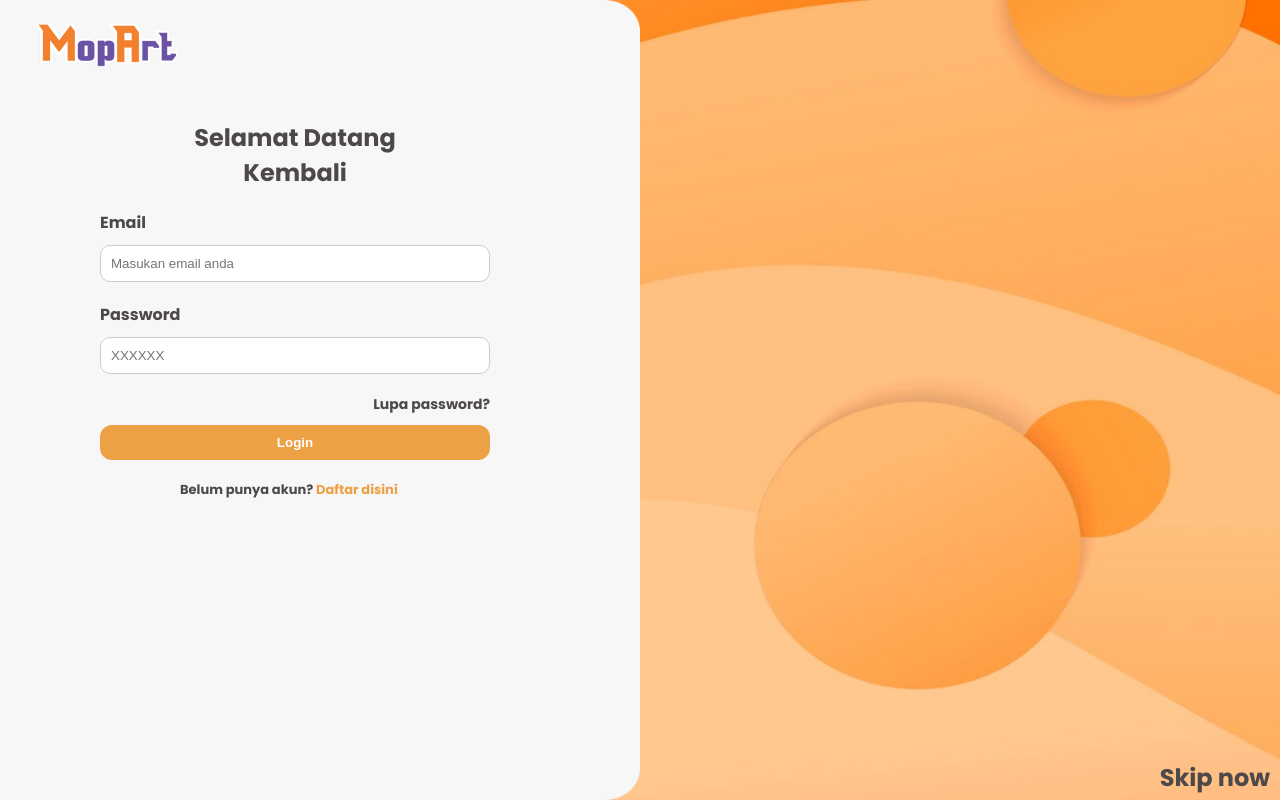
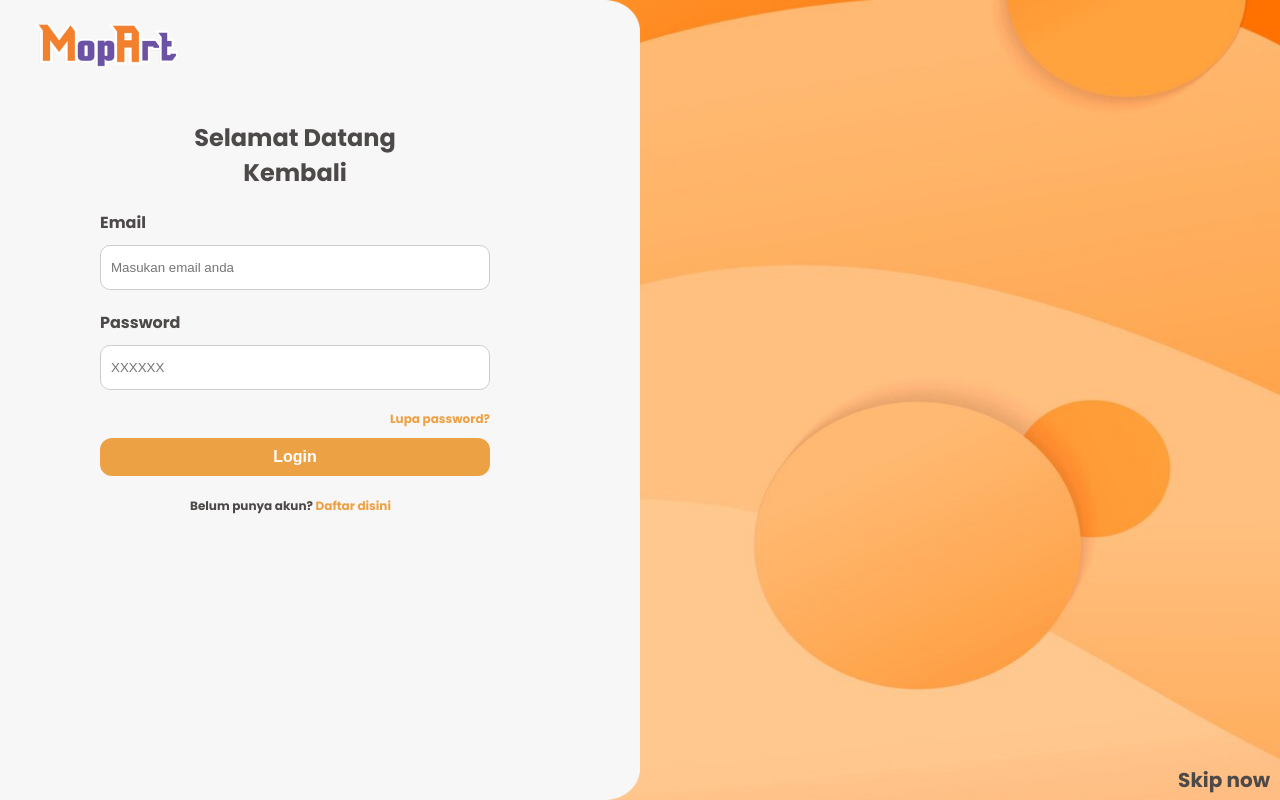
Before and after one commit to enriohernanda/Project-Massive_Compro-Developers, a PHP site: page /masuk.html in a window 1280 px wide. Run offline with PHP 8.4, Linux system fonts and the light colour scheme.

Commit message:
revisi hover, ukuran font, dan ukuran text input

```diff
--- a/masuk.css
+++ b/masuk.css
@@ -53,6 +53,7 @@ form {
 label {
   color: #4e4949;
   margin-bottom: 10px;
+  font-size: 16px;
 }
 /* End CSS label - Enrio Hernanda */
 
@@ -62,6 +63,7 @@ input[type='password'] {
   padding: 10px;
   margin-bottom: 20px;
   width: 368px;
+  height: 23px;
   border: 1px solid #ccc;
   border-radius: 10px;
 }
@@ -75,6 +77,7 @@ button[type='submit'] {
   border: none;
   border-radius: 12px;
   cursor: pointer;
+  font-size: 16px;
 }
 /* End CSS button login - Enrio Hernanda */
 
@@ -86,34 +89,46 @@ button[type='submit']:hover {
 
 /* CSS lupa password - Enrio Hernanda */
 .forgot-password {
-  font-size: 14px;
-  color: #4e4949;
+  font-size: 12px;
+  color: #eda145;
   text-decoration: none;
   align-self: flex-end;
   margin-bottom: 10px;
 }
 /* End CSS lupa password - Enrio Hernanda */
 
+/* CSS hover lupa password - Enrio Hernanda */
+.forgot-password :hover {
+  color: #6b52a4;
+}
+/* End CSS hover lupa password - Enrio Hernanda */
+
 /* CSS belum punya akun - Enrio Hernanda */
 #txt_blmAkun {
-  font-size: 13px;
+  font-size: 12px;
   color: #4e4949;
-  margin-left: 80px;
+  margin-left: 90px;
 }
 /* End CSS belum punya akun - Enrio Hernanda */
 
 /* CSS untuk pindah ke halaman daftar - Enrio Hernanda */
 .register-link {
-  font-size: 13px;
+  font-size: 12px;
   color: #eda145;
   text-decoration: none;
 }
 /* End CSS untuk pindah ke halaman daftar - Enrio Hernanda */
 
+/* CSS hover register link - Enrio Hernanda */
+.register-link :hover {
+  color: #6b52a4;
+}
+/* End CSS hover register link - Enrio Hernanda */
+
 /* CSS button skip now - Enrio Hernanda */
 .btn_skip {
   font-family: 'Poppins', sans-serif;
-  font-size: 24px;
+  font-size: 20px;
   color: #4e4949;
   text-decoration: none;
   position: absolute;
@@ -122,4 +137,10 @@ button[type='submit']:hover {
   display: block;
   padding: 5px 10px;
 }
-/* End CSS button skip now Enrio Hernanda */
+/* End CSS button skip now - Enrio Hernanda */
+
+/* CSS hover button skip now - Enrio Hernanda */
+.btn_skip :hover {
+  color: white;
+}
+/* End CSS hover button skip now - Enrio Hernanda */
```
Also changed, not shown: daftar.css (+19 -4 lines).
